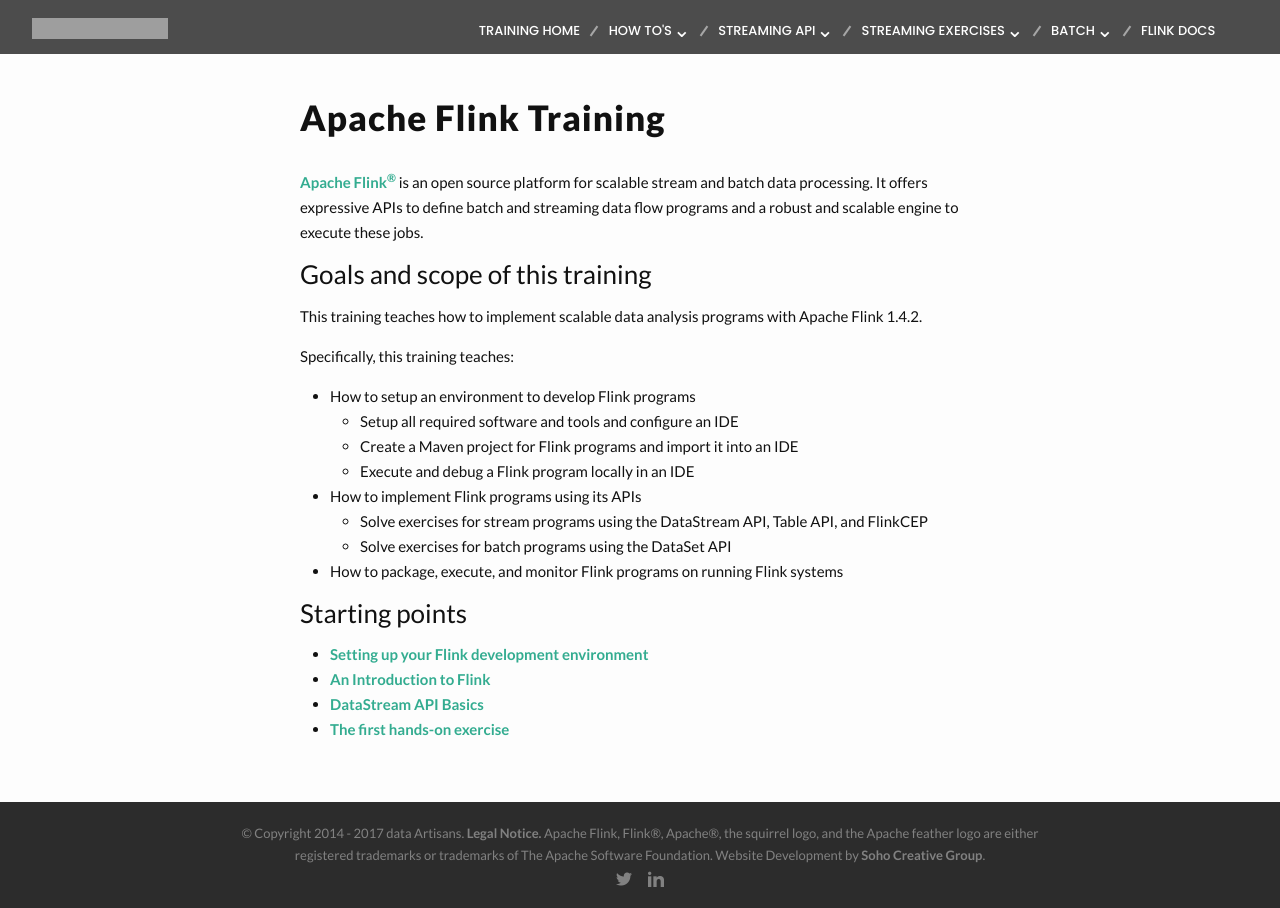
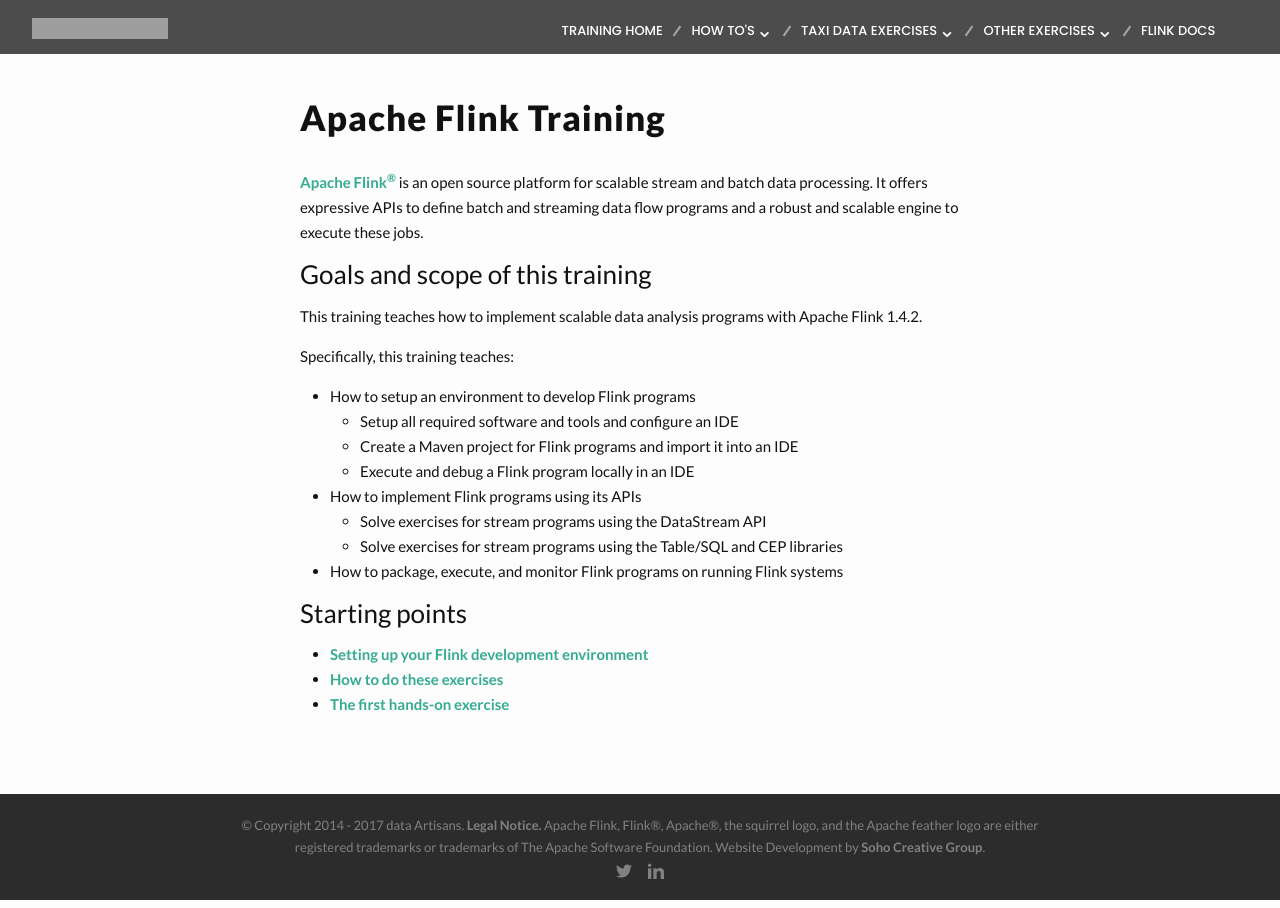
Before and after one commit to dataArtisans/flink-training-web, a Jekyll site: the page built from index.md, in a window 1280 px wide. Built offline with Jekyll 4.4.1, drawn with Linux system fonts in a browser that asks for light colours; nearby versions of some CDN libraries; grey boxes are pictures that could not be loaded.

Commit message:
rearranged navigation

```diff
--- a/_includes/header.html
+++ b/_includes/header.html
@@ -21,32 +21,7 @@
             <span class="da-nav__separator">&nbsp;</span>
         </li>
         <li>
-            <a href="#" class="da-nav__toggle">Streaming API</a>
-            <ul>
-                <li><a href="{{ site.baseurl }}/system-overview.html">Flink System Overview</a></li>
-                <hr />
-                <li><a href="{{ site.baseurl }}/dataStream/basics.html">DataStream API Basics</a></li>
-                <li><a href="{{ site.baseurl }}/dataStream/time.html">Time &amp; Watermarks</a></li>
-                <li><a href="{{ site.baseurl }}/dataStream/state.html">Working with State</a></li>
-                <li><a href="{{ site.baseurl }}/dataStream/process.html">ProcessFunction</a></li>
-                <li><a href="{{ site.baseurl }}/dataStream/connectors.html">Connectors</a></li>
-                <li><a href="{{ site.baseurl }}/dataStream/fault-tolerance.html">Fault Tolerance</a></li>
-                <li><a href="{{ site.baseurl }}/dataStream/windows.html">Windows</a></li>
-                <hr />
-                <li><a href="{{ site.baseurl }}/dataStream/table-sql.html">Table API &amp; SQL</a></li>
-                <li><a href="{{ site.baseurl }}/dataStream/cep.html">CEP</a></li>
-                <hr />
-                <li><a href="{{ site.baseurl }}/dataStream/advanced-windowing.html">Advanced Windowing</a></li>
-                <li><a href="{{ site.baseurl }}/dataStream/metrics.html">Metrics &amp; Monitoring</a></li>
-                <li><a href="{{ site.baseurl }}/dataStream/asyncio.html">Async IO</a></li>
-                <li><a href="{{ site.baseurl }}/dataStream/operations.html">Operations</a></li>
-            </ul>
-        </li>
-        <li class="da-nav__separator-container">
-            <span class="da-nav__separator">&nbsp;</span>
-        </li>
-        <li>
-            <a href="#" class="da-nav__toggle">Streaming Exercises</a>
+            <a href="#" class="da-nav__toggle">Taxi Data Exercises</a>
             <ul>
                 <li><a href="{{ site.baseurl }}/exercises/taxiData.html"><i>Taxi Data</i></a></li>
 		            <hr />
@@ -65,7 +40,14 @@
                 <li><a href="{{ site.baseurl }}/exercises/toFromKafka.html">To/From Kafka</a></li>
                 <li><a href="{{ site.baseurl }}/exercises/toElastic.html">To Elasticsearch</a></li>
                 <li><a href="{{ site.baseurl }}/exercises/timePrediction.html">Travel Time Prediction</a></li>
-                <hr />
+            </ul>
+        </li>
+        <li class="da-nav__separator-container">
+            <span class="da-nav__separator">&nbsp;</span>
+        </li>
+        <li>
+            <a href="#" class="da-nav__toggle">Other Exercises</a>
+            <ul>
                 <li><a href="{{ site.baseurl }}/exercises/connectedCar.html"><i>Connected Car Data</i></a></li>
 		            <hr />
                 <li><a href="{{ site.baseurl }}/exercises/carSessions.html">Connected Car Sessions</a></li>
@@ -78,29 +60,6 @@
         <li class="da-nav__separator-container">
             <span class="da-nav__separator">&nbsp;</span>
         </li>
-        <li>
-            <a href="#" class="da-nav__toggle">Batch</a>
-            <ul>
-                <li><a href="{{ site.baseurl }}/dataSet/1-intro.html">API Basics</a></li>
-                <li><a href="{{ site.baseurl }}/dataSet/1-handsOn.html">Hands-On</a></li>
-                <hr />
-                <li><a href="{{ site.baseurl }}/dataSet/2-intro.html">API Advanced</a></li>
-                <li><a href="{{ site.baseurl }}/dataSet/2-handsOn.html">Hands-On</a></li>
-		<hr />
-                <li><a href="{{ site.baseurl }}/exercises/mailData.html"><i>Mail Data Set</i></a></li>
-		<hr />
-                <li><a href="{{ site.baseurl }}/exercises/mailCount.html">DataSet API: Mail Count</a></li>
-                <li><a href="{{ site.baseurl }}/exercises/replyGraph.html">DataSet API: Reply Graph Extraction</a></li>
-                <li><a href="{{ site.baseurl }}/exercises/tfIdf.html">DataSet API: TF-IDF</a></li>
-                <hr />
-                <li><a href="{{ site.baseurl }}/exercises/memberOTM.html">Table API: Member of the Month</a></li>
-                <hr />
-                <li><a href="{{ site.baseurl }}/exercises/replyGraphGelly.html">Gelly API: Page Rank</a></li>
-            </ul>
-        </li>
-        <li class="da-nav__separator-container">
-            <span class="da-nav__separator">&nbsp;</span>
-        </li>
         <li><a href="{{ site.baseurl }}/devResources/docLinks.html">Flink Docs</a></li>
     </ul>
     <span class="da-nav__mobile-toggle"></span>
--- a/index.md
+++ b/index.md
@@ -18,14 +18,13 @@
   - Execute and debug a Flink program locally in an IDE
 
 - How to implement Flink programs using its APIs
-  - Solve exercises for stream programs using the DataStream API, Table API, and FlinkCEP
-  - Solve exercises for batch programs using the DataSet API
+  - Solve exercises for stream programs using the DataStream API
+  - Solve exercises for stream programs using the Table/SQL and CEP libraries
 
 - How to package, execute, and monitor Flink programs on running Flink systems
 
 ### Starting points
 
 - [Setting up your Flink development environment]({{site.baseurl}}/devEnvSetup.html)
-- [An Introduction to Flink]({{site.baseurl}}/system-overview.html)
-- [DataStream API Basics]({{site.baseurl}}/dataStream/basics.html)
+- [How to do these exercises]({{site.baseurl}}/howto-exercises.html)
 - [The first hands-on exercise]({{site.baseurl}}/exercises/rideCleansing.html)
```
